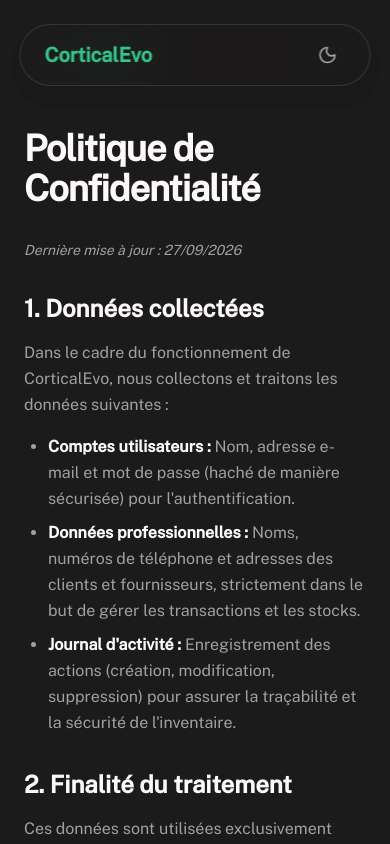
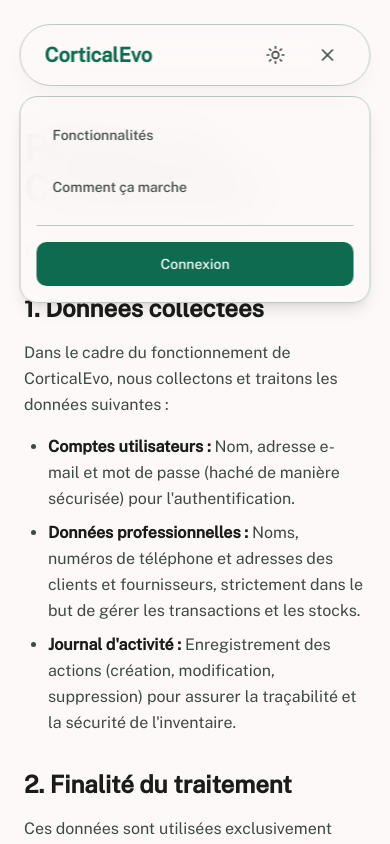
Before and after one commit to EvoDev225/Gestion_de_stock, a Next.js app: page /politique-confidentialite in a window 390 px wide. Both pictures are taken after a click on the button 327 px from the left and 55 px from the top of the page. Shown: the top 844 px of the page. Built offline with nearby package versions, Linux system fonts and the light colour scheme.

Commit message:
feat(ui): improve mobile navbar and update privacy policy
Ajoute un menu hamburger animé pour la navigation mobile. Met à jour la page de politique de confidentialité avec les informations de contact.

```diff
--- a/app/(marketing)/politique-confidentialite/page.tsx
+++ b/app/(marketing)/politique-confidentialite/page.tsx
@@ -5,7 +5,6 @@
 export default function PolitiqueConfidentialitePage() {
   return (
     <main className="bg-background min-h-screen flex flex-col">
-      <Navbar />
 
       <div className="flex-grow max-w-4xl mx-auto px-6 py-32">
         <h1 className="text-4xl md:text-5xl font-bold text-foreground mb-8 tracking-tight">
@@ -88,7 +87,6 @@
         </div>
       </div>
 
-      <Footer />
     </main>
   );
 }
--- a/components/marketing/Navbar.tsx
+++ b/components/marketing/Navbar.tsx
@@ -1,32 +1,40 @@
 "use client";
 
 import { motion, AnimatePresence } from "motion/react";
-import { Sun, Moon } from "lucide-react";
+import { Menu, X } from "lucide-react"; // Remplacé Sun/Moon par Menu/X
 import { useEffect, useState } from "react";
+import Link from "next/link";
 import ThemeToggle from "../shared/ThemeToggle";
 
 export default function Navbar() {
     const [mounted, setMounted] = useState(false);
+    const [isMenuOpen, setIsMenuOpen] = useState(false);
 
-
-    // Évite le mismatch d'hydratation
     useEffect(() => {
         setMounted(true);
     }, []);
 
+    // Ferme le menu quand on clique sur un lien
+    const handleLinkClick = () => {
+        setIsMenuOpen(false);
+    };
+
     return (
+        <>
             <motion.nav
                 initial={{ y: -20, opacity: 0 }}
                 animate={{ y: 0, opacity: 1 }}
                 transition={{ duration: 0.5, ease: "easeOut" }}
                 className="fixed top-6 left-1/2 -translate-x-1/2 z-50 w-[90%] max-w-7xl flex items-center justify-between px-6 py-3 rounded-full bg-background/70 backdrop-blur-xl border border-border ambient-shadow"
             >
+                {/* Logo */}
                 <div className="shrink-0">
                     <a href="#" className="text-xl font-bold text-primary">
                         CorticalEvo
                     </a>
                 </div>
 
+                {/* Liens Desktop (masqués sur mobile) */}
                 <div className="hidden md:flex items-center gap-8">
                     <a href="#fonctionnalites" className="text-sm font-medium text-muted-foreground transition-colors hover:text-primary">
                         Fonctionnalités
@@ -36,13 +44,64 @@
                     </a>
                 </div>
 
-            <div className="flex items-center gap-6">
-                <a href="/login" className="hidden md:block text-sm font-medium text-muted-foreground transition-colors hover:text-primary">
+                {/* Actions Desktop + Bouton Menu Mobile */}
+                <div className="flex items-center gap-4">
+                    <Link href="/login" className="hidden md:block text-sm font-medium text-muted-foreground transition-colors hover:text-primary">
                         Connexion
+                    </Link>
+
+                    <ThemeToggle />
+
+                    {/* Bouton Hamburger (visible uniquement sur mobile) */}
+                    <button
+                        onClick={() => setIsMenuOpen(!isMenuOpen)}
+                        className="md:hidden p-2 text-muted-foreground hover:text-primary transition-colors"
+                        aria-label={isMenuOpen ? "Fermer le menu" : "Ouvrir le menu"}
+                    >
+                        {isMenuOpen ? <X className="w-5 h-5" /> : <Menu className="w-5 h-5" />}
+                    </button>
+                </div>
+            </motion.nav>
+
+            {/* Menu Mobile Déroulant */}
+            <AnimatePresence>
+                {isMenuOpen && (
+                    <motion.div
+                        initial={{ opacity: 0, y: -20, scale: 0.95 }}
+                        animate={{ opacity: 1, y: 0, scale: 1 }}
+                        exit={{ opacity: 0, y: -20, scale: 0.95 }}
+                        transition={{ duration: 0.2, ease: "easeOut" }}
+                        className="fixed top-24 left-1/2 -translate-x-1/2 z-40 w-[90%] max-w-7xl rounded-2xl bg-background/95 backdrop-blur-xl border border-border shadow-lg md:hidden overflow-hidden"
+                    >
+                        <div className="flex flex-col p-4 gap-2">
+                            <a
+                                href="#fonctionnalites"
+                                onClick={handleLinkClick}
+                                className="px-4 py-3 text-sm font-medium text-muted-foreground hover:text-primary hover:bg-muted rounded-lg transition-colors"
+                            >
+                                Fonctionnalités
+                            </a>
+                            <a
+                                href="#comment-ca-marche"
+                                onClick={handleLinkClick}
+                                className="px-4 py-3 text-sm font-medium text-muted-foreground hover:text-primary hover:bg-muted rounded-lg transition-colors"
+                            >
+                                Comment ça marche
                             </a>
 
-                <ThemeToggle />
+                            <div className="my-2 border-t border-border" />
+
+                            <Link
+                                href="/login"
+                                onClick={handleLinkClick}
+                                className="px-4 py-3 text-sm font-medium text-center text-primary-foreground bg-primary hover:bg-primary/90 rounded-lg transition-colors"
+                            >
+                                Connexion
+                            </Link>
                         </div>
-        </motion.nav>
+                    </motion.div>
+                )}
+            </AnimatePresence>
+        </>
     );
 }
```
Lines whose indentation alone changed are shown as unchanged.
